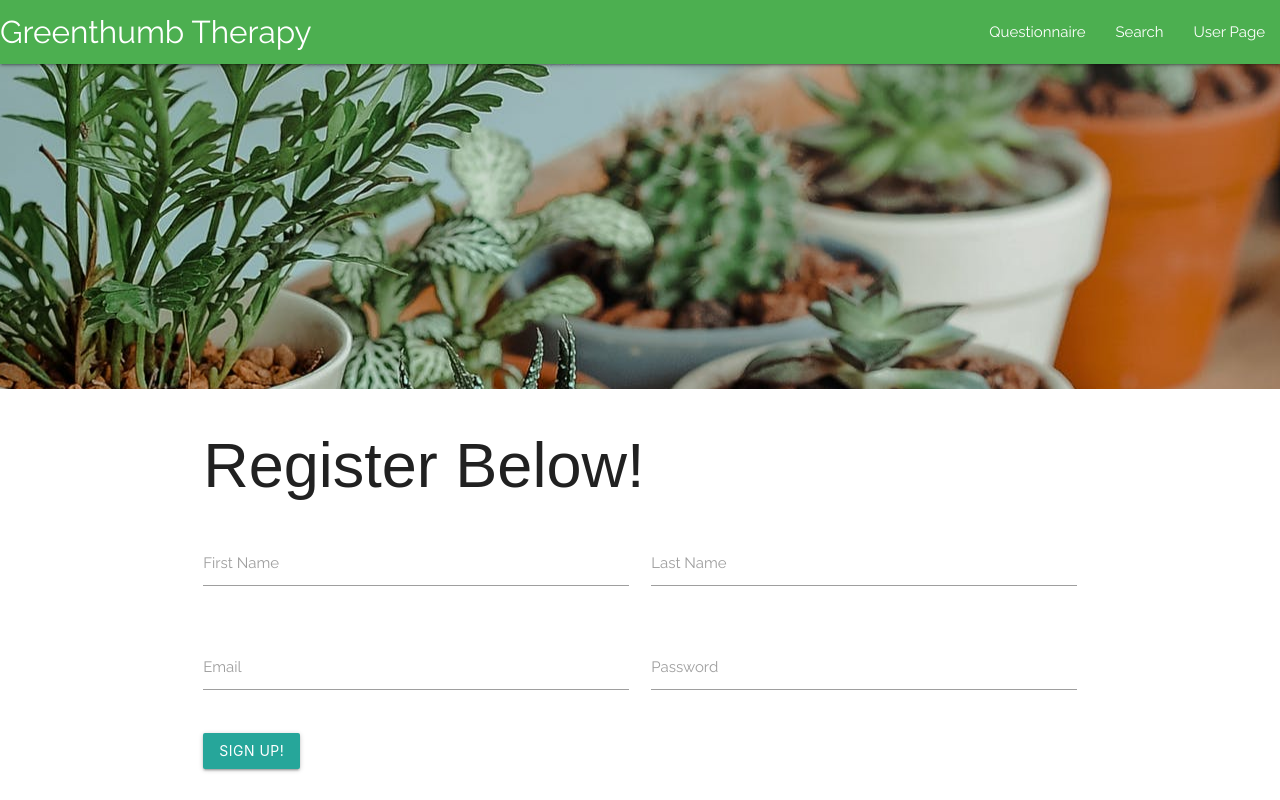
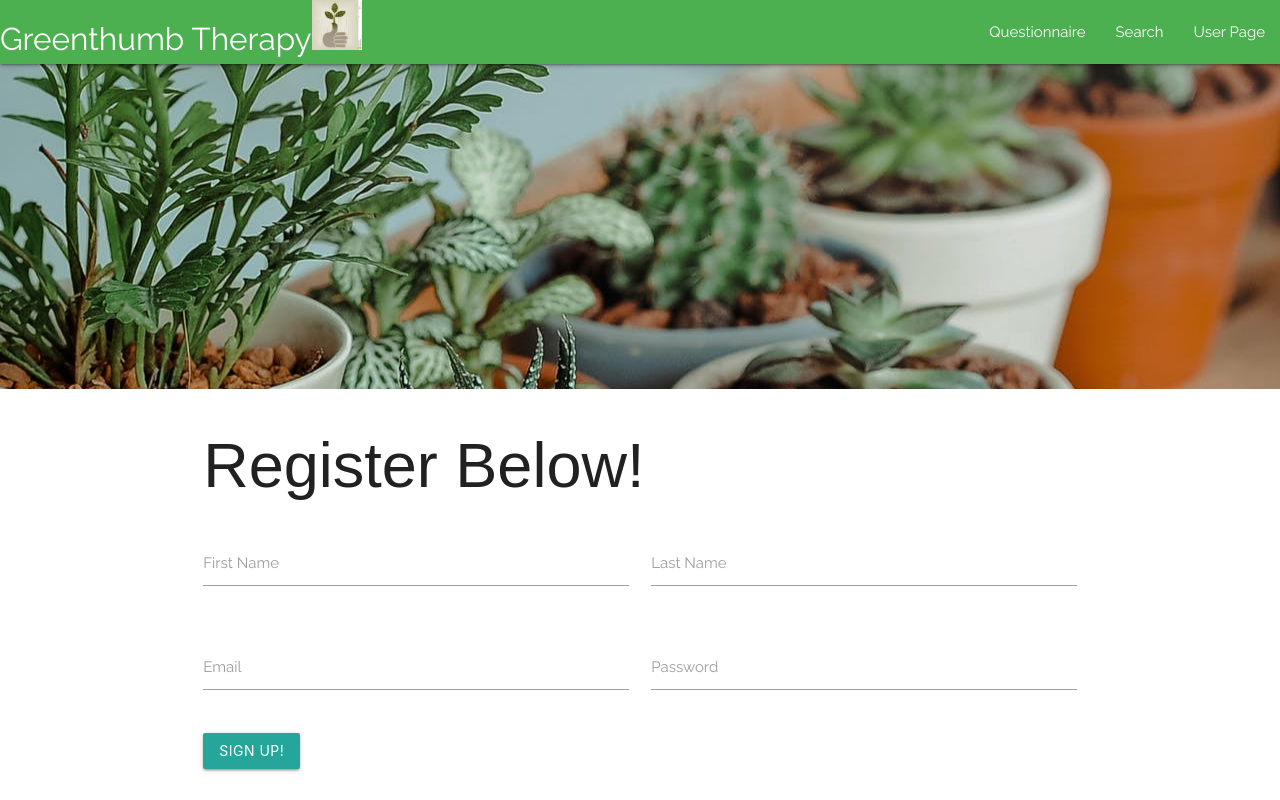
Before and after one commit to homr0/GreenthumbTherapy, a React (Create React App) app in the folder client/: page /register in a window 1280 px wide. Built offline with nearby package versions, Linux system fonts and the light colour scheme; a web font is replaced by a local one.

Commit message:
try adding logo

```diff
--- a/client/src/components/Nav/index.js
+++ b/client/src/components/Nav/index.js
@@ -1,6 +1,7 @@
 import React from "react";
 import { Link } from "react-router-dom";
 import "./style.css";
+import greenthumb from "./greenthumb.jpg";
 
 const Nav = props => {
   return (
@@ -13,6 +14,7 @@ const Nav = props => {
         >
           <a href="/" className="brand-logo">
             Greenthumb Therapy
+            <img src={greenthumb} alt="" width="50px" height="50px"/>
           </a>
           {/* eslint-disable-next-line */}
           <a href="#" data-target="mobile-demo" class="sidenav-trigger right"><i class="material-icons">menu</i></a>
--- a/client/src/pages/register.js
+++ b/client/src/pages/register.js
@@ -1,3 +1,4 @@
+
 import React, { Component } from 'react';
 import {Btn}  from "../components/Btn";
 import { Input } from "../components/Form";
```
Also changed, not shown: client/src/components/Nav/greenthumb.jpg (renamed from client/public/images/greenthumb.jpg).
